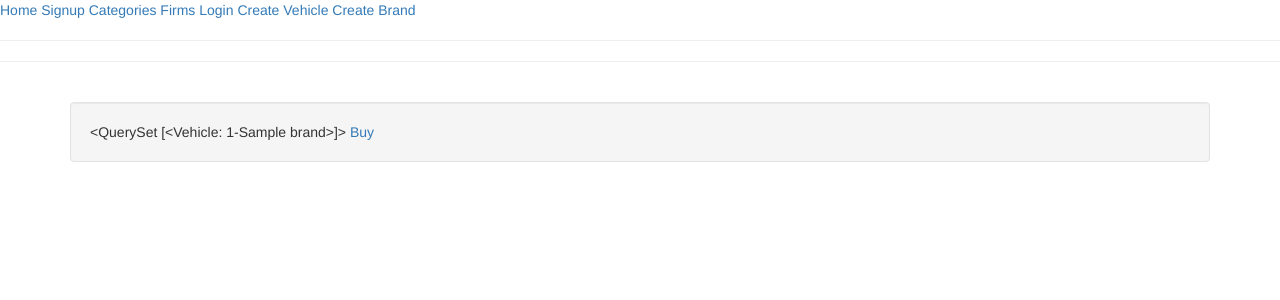
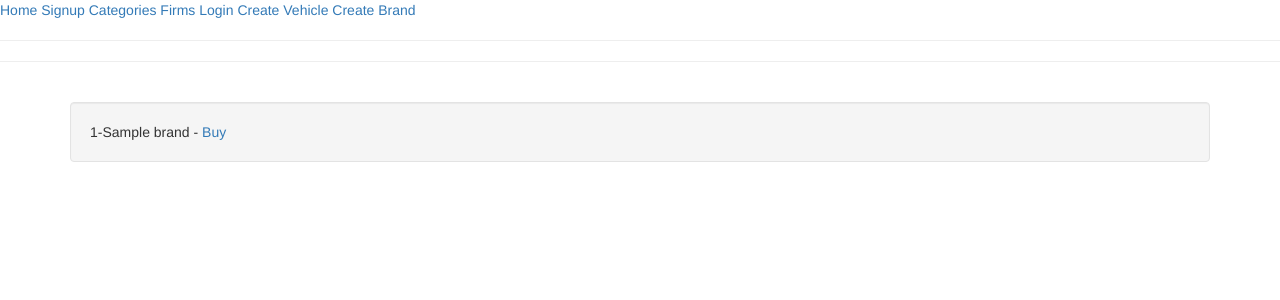
Before and after one commit to zahidkizmaz/VehicleShop, a Django app: page /vehicle/1/ in a window 1280 px wide. Shown: the top 300 px of the page. Run offline with Django 3.2, Linux system fonts and the light colour scheme; tables that the repository leaves empty hold one stand-in row (values such as "Sample post"); some libraries are stand-ins or nearby versions.

Commit message:
vehicle_detail page error solved

```diff
--- a/shop/templates/shop/vehicle_detail.html
+++ b/shop/templates/shop/vehicle_detail.html
@@ -2,7 +2,8 @@
 {% block body %}
 <br>
 <div class="well">
-	{{vehicle}}
-	<a href="{% url "vehicledelete" pk=vehicle.pk %}">Buy</a>
+	{% for v in vehicle%}
+		{{v}} - <a href="{% url "vehicledelete" pk=v.pk %}">Buy</a>
+	{% endfor %}
 </div>
 {% endblock %}
```
